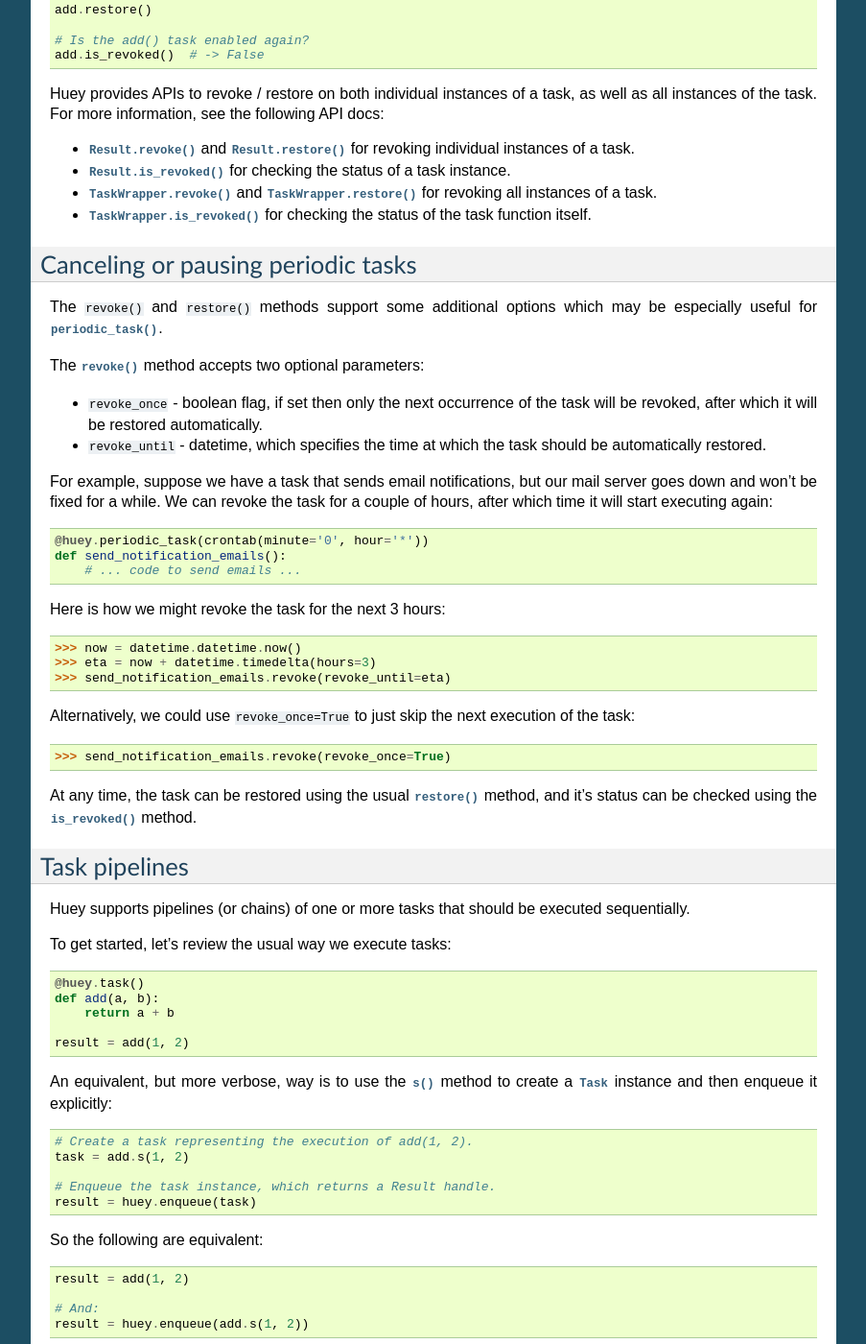
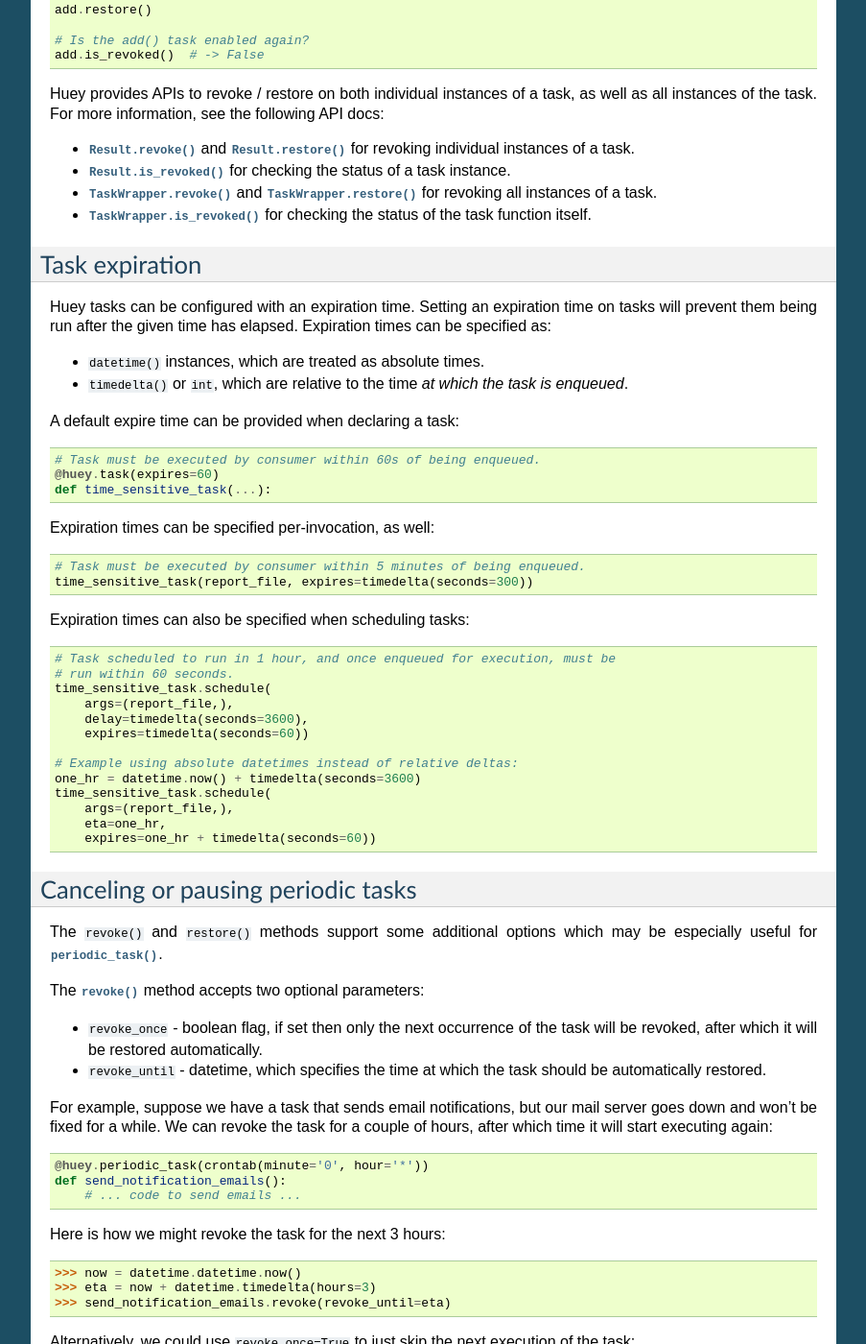
Before and after one commit to coleifer/huey, a Sphinx documentation site: the page built from docs/guide.rst, in a window 1280 px wide and 1400 px high, scrolled down 6066 px. Shown: the whole window at 96% size, without its empty margins (198-1101 px from the left). Built offline with Sphinx 7.4.7, drawn with Linux system fonts in a browser that asks for light colours.

Commit message:
Task expiration support.

```diff
--- a/docs/guide.rst
+++ b/docs/guide.rst
@@ -397,6 +397,50 @@ API docs:
   all instances of a task.
 * :py:meth:`TaskWrapper.is_revoked` for checking the status of the task
   function itself.
+
+Task expiration
+---------------
+
+Huey tasks can be configured with an expiration time. Setting an expiration
+time on tasks will prevent them being run after the given time has elapsed.
+Expiration times can be specified as:
+
+* ``datetime()`` instances, which are treated as absolute times.
+* ``timedelta()`` or ``int``, which are relative to the time *at which the task
+  is enqueued*.
+
+A default expire time can be provided when declaring a task:
+
+.. code-block:: python
+
+    # Task must be executed by consumer within 60s of being enqueued.
+    @huey.task(expires=60)
+    def time_sensitive_task(...):
+
+Expiration times can be specified per-invocation, as well:
+
+.. code-block:: python
+
+    # Task must be executed by consumer within 5 minutes of being enqueued.
+    time_sensitive_task(report_file, expires=timedelta(seconds=300))
+
+Expiration times can also be specified when scheduling tasks:
+
+.. code-block:: python
+
+    # Task scheduled to run in 1 hour, and once enqueued for execution, must be
+    # run within 60 seconds.
+    time_sensitive_task.schedule(
+        args=(report_file,),
+        delay=timedelta(seconds=3600),
+        expires=timedelta(seconds=60))
+
+    # Example using absolute datetimes instead of relative deltas:
+    one_hr = datetime.now() + timedelta(seconds=3600)
+    time_sensitive_task.schedule(
+        args=(report_file,),
+        eta=one_hr,
+        expires=one_hr + timedelta(seconds=60))
 
 Canceling or pausing periodic tasks
 -----------------------------------
--- a/docs/signals.rst
+++ b/docs/signals.rst
@@ -14,12 +14,13 @@ The following signals are implemented by Huey:
 * ``SIGNAL_COMPLETE``: task has been executed successfully.
 * ``SIGNAL_ERROR``: task failed due to an unhandled exception.
 * ``SIGNAL_EXECUTING``: task is about to be executed.
+* ``SIGNAL_EXPIRED``: task expired.
 * ``SIGNAL_LOCKED``: failed to acquire lock, aborting task.
 * ``SIGNAL_RETRYING``: task failed, but will be retried.
 * ``SIGNAL_REVOKED``: task is revoked and will not be executed.
 * ``SIGNAL_SCHEDULED``: task is not yet ready to run and has been added to the
   schedule for future execution.
-* ``SIGNAL_INTERRUPTED``: task is interrupted when consumer exits
+* ``SIGNAL_INTERRUPTED``: task is interrupted when consumer exits.
 
 When a signal handler is called, it will be called with the following
 arguments:
```
Also changed, not shown: docs/api.rst (+26 -4 lines), 6 other files.
